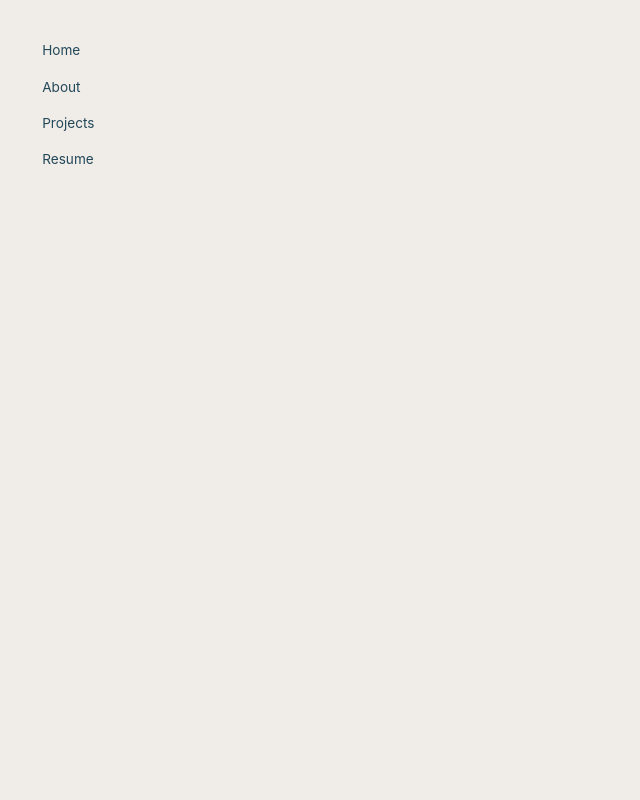
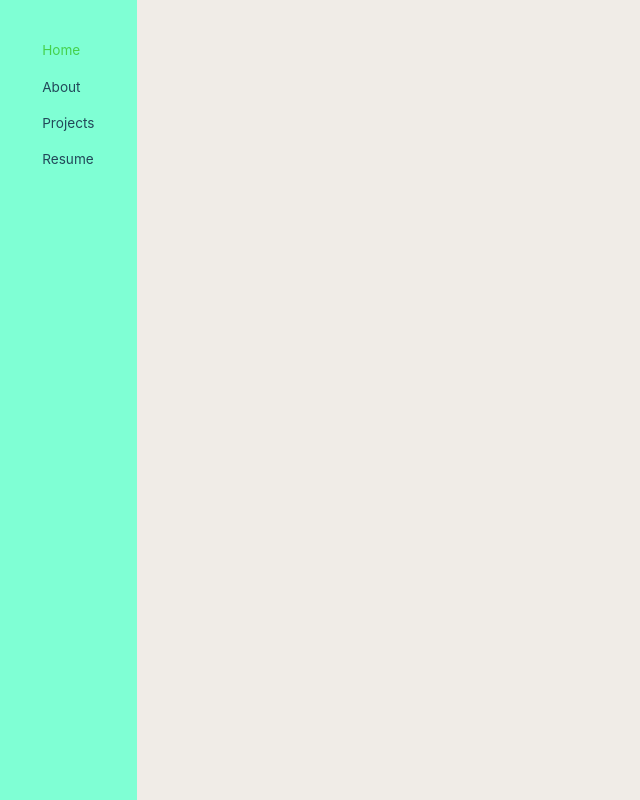
Before and after one commit to mattglwilliams/portfolio, a React (Create React App) app: page / in a window 1280 px wide. Shown: the whole page, without its empty margins (0-640 px from the left). Built offline with nearby package versions, Linux system fonts and the light colour scheme.

Commit message:
Added header componant to hold nav & social links

```diff
--- a/src/App.js
+++ b/src/App.js
@@ -1,11 +1,11 @@
 import { BrowserRouter as Router, Route, Routes } from "react-router-dom";
-import Nav from "./components/Nav/Nav";
+import Header from "./components/Header/Header";
 
 function App() {
   return (
     <div className="App">
       <Router>
-        <Nav />
+        <Header />
       </Router>
     </div>
   );
--- /dev/null
+++ b/src/components/Header/Header.js
@@ -0,0 +1,13 @@
+import React from "react";
+import Nav from "../Nav/Nav";
+import "./header.css";
+
+function Header() {
+  return (
+    <header>
+      <Nav />
+    </header>
+  );
+}
+
+export default Header;
--- /dev/null
+++ b/src/components/Header/header.css
@@ -0,0 +1,4 @@
+header {
+  background-color: aquamarine;
+  height: 100%;
+}
--- a/src/components/Nav/Nav.js
+++ b/src/components/Nav/Nav.js
@@ -5,10 +5,10 @@
 
 function Nav() {
   return (
-    <div className="navigation">
+    <>
       <DesktopNav />
       <MobileNav />
-    </div>
+    </>
   );
 }
 
--- a/src/components/Nav/nav.css
+++ b/src/components/Nav/nav.css
@@ -1,9 +1,9 @@
-.navigation {
+header {
   padding: 2em 2em;
   position: fixed;
 }
 
-.navigation > nav {
+header > nav {
   display: flex;
   flex-wrap: wrap;
   flex-direction: column;
@@ -11,7 +11,7 @@
   align-items: left;
 }
 
-.navigation > nav > a {
+header > nav > a {
   font-weight: 400;
   font-size: 0.85em;
   color: #224859;
@@ -19,7 +19,7 @@
   padding: 0.75em;
 }
 
-.navigation > nav > a:hover {
+header > nav > a:hover {
   text-decoration: none;
   color: rgb(69, 209, 76);
 }
```
